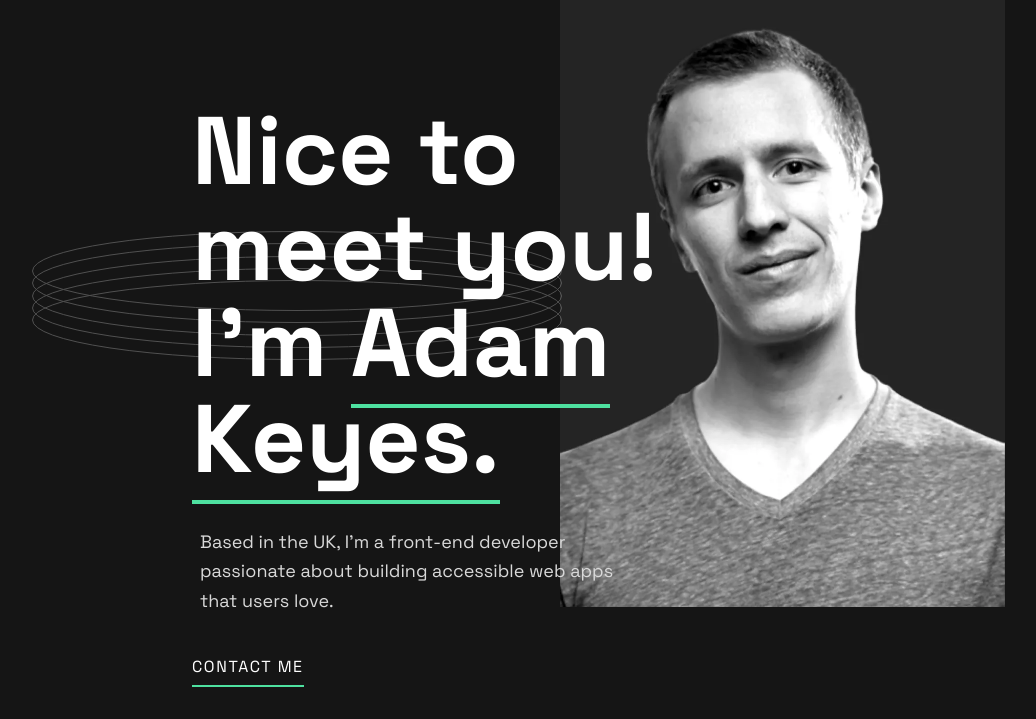
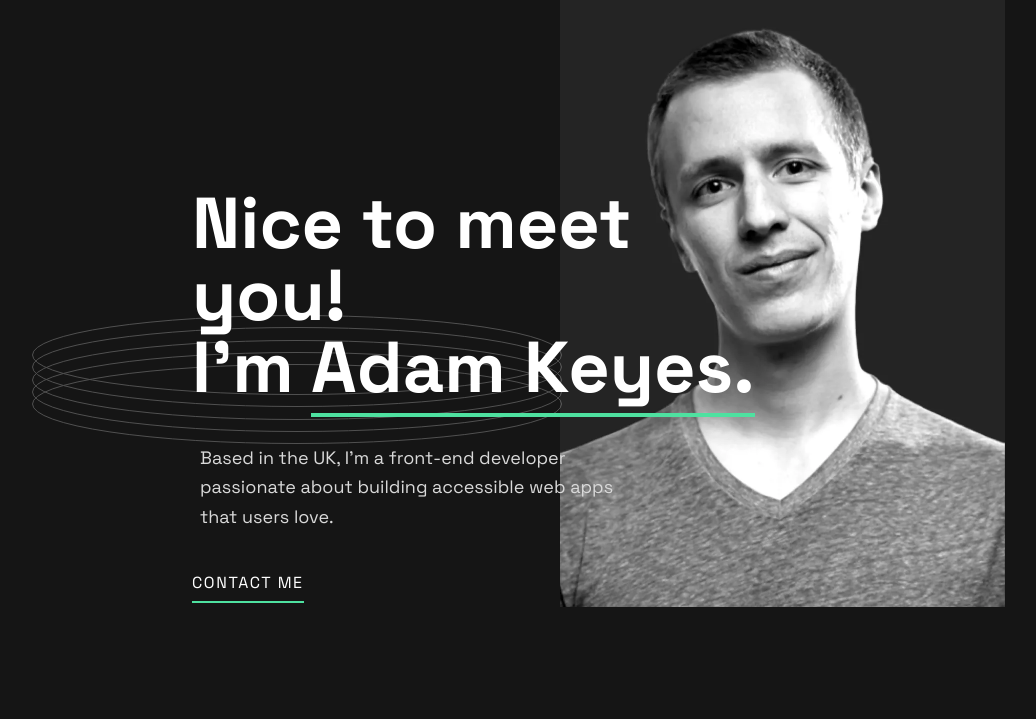
Before and after one commit to AhmaadAlharbi/Single-page-developer-portfolio, a website: page index.html in a window 1280 px wide. Shown: the part 81-800 px from the top of the page, without its empty margins (80-1116 px from the left). Drawn offline with Linux system fonts and the light colour scheme.

Commit message:
change hero text size

```diff
--- a/index.html
+++ b/index.html
@@ -44,7 +44,7 @@
           <div
             class="text-White flex-1 md:translate-x-24 xl:translate-x-52 text-center md:text-left"
           >
-            <h1 class="text-4xl md:text-6xl lg:text-8xl font-extrabold">
+            <h1 class="text-4xl md:text-6xl lg:text-7xl font-extrabold">
               Nice to meet you!<br />
               I’m <span class="border-b-4 border-Green">Adam Keyes.</span>
             </h1>
```
